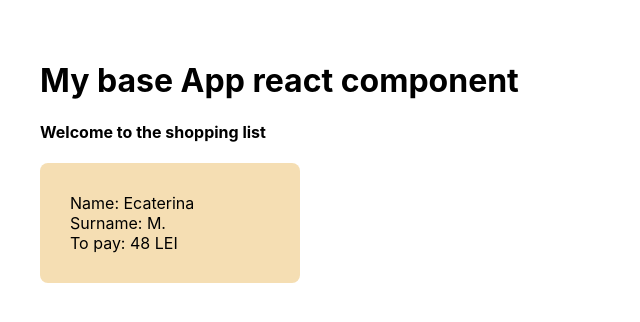
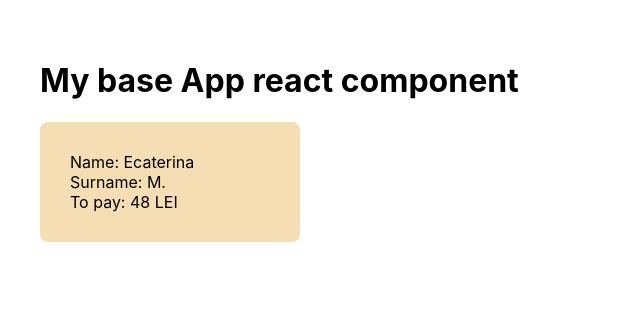
Before and after one commit to EcaterinaM/LearnReact, a React (Create React App) app in the folder app/: page / in a window 1280 px wide. Shown: the top 322 px of the page, without its empty margins (0-640 px from the left). Built offline with nearby package versions, Linux system fonts and the light colour scheme.

Commit message:
Small improvements.

```diff
--- a/app/src/App.js
+++ b/app/src/App.js
@@ -2,44 +2,15 @@ import React from 'react';
 
 import './App.css';
 
-import ShoppingCard from './components/ShoppingCard/ShoppingCard';
-import Title from './components/Title';
+import ShoppingList from './components/ShoppingList';
 
-class App extends React.Component{
-
-  constructor(props){
-    super(props);
-    this.state = {
-      name: 'Ecaterina',
-      surname: 'M.',
-      shoppingList: [
-        {
-          itemName: 'Bread',
-          price: 5,
-        },
-        {
-          itemName: 'Water',
-          price: 3
-        },
-        {
-          itemName: 'Wine',
-          price: 40
-        }
-      ]
-    };
-  }
-
-  render(){
-
-    const users = this.state
-    return (
-      <div className="main-container">
-        <h1>My base App react component</h1>
-        <Title />
-        <ShoppingCard users={users} />
-      </div>
-    );
-  }
+function App() {
+  return (
+    <div className="main-container">
+       <h1>My base App react component</h1>
+       <ShoppingList />
+    </div>
+  );
 }
 
 export default App;
--- a/app/src/components/ShoppingCard/ShoppingCard.js
+++ b/app/src/components/ShoppingCard/ShoppingCard.js
@@ -11,7 +11,6 @@ class ShoppingCard extends React.Component{
    }
 
   render(){
-
       let {name, surname, shoppingList} = this.props.users;
       let prices = shoppingList.map(sl => sl.price);
       let totalPrice = this.sum(...prices);
--- /dev/null
+++ b/app/src/components/ShoppingList.js
@@ -0,0 +1,33 @@
+import React from 'react';
+
+import ShoppingCard from './ShoppingCard/ShoppingCard';
+
+function ShoppingList(){
+
+  const users = {
+    name: 'Ecaterina',
+    surname: 'M.',
+    shoppingList: [
+      {
+        itemName: 'Bread',
+        price: 5,
+      },
+      {
+        itemName: 'Water',
+        price: 3
+      },
+      {
+        itemName: 'Wine',
+        price: 40
+      }
+    ]
+  };
+
+    return (
+      <div>
+        <ShoppingCard users={users} />
+      </div>
+    );
+}
+
+export default ShoppingList;
--- a/app/src/components/Title.js
+++ /dev/null
@@ -1,10 +0,0 @@
-import React from 'react';
-
-function Title(){
-
-    return (
-      <h4>Welcome to the shopping list</h4>
-    );
-}
-
-export default Title;
```
